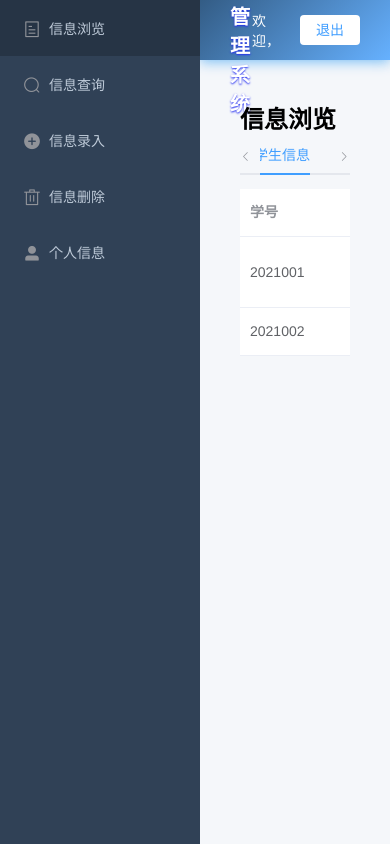
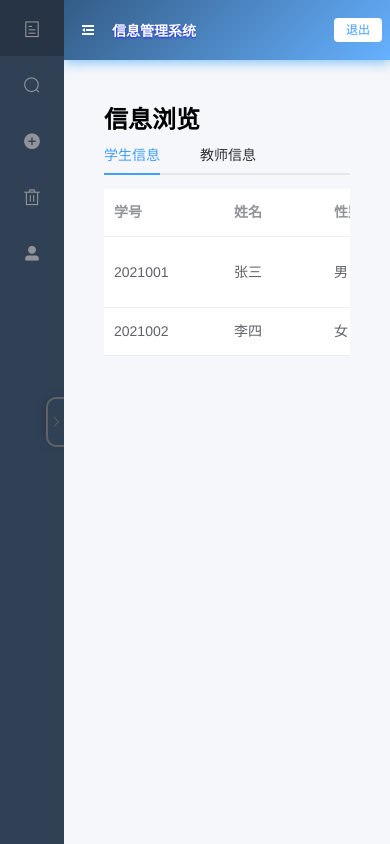
Before and after one commit to Yzenghui/information-management-system, a Vue app in the folder frontend/: page /browse in a window 390 px wide. Built offline with nearby package versions, Linux system fonts and the light colour scheme.

Commit message:
feat: 完成响应式主布局框架
- 实现侧边栏折叠功能（箭头控制+汉堡按钮）
- 添加完整的响应式布局适配
- 优化移动端体验
- 完善用户交互（悬停效果、自动折叠）

```diff
--- a/frontend/src/views/Layout.vue
+++ b/frontend/src/views/Layout.vue
@@ -2,11 +2,37 @@
   <el-container>
     <!-- 侧边栏 -->
     <!-- width写在属性可优于组件默认CSS与自定义CSS 显示，避免被覆盖 -->
-    <el-aside width="200px" class="sidebar">
+    <!--
+      动态class绑定说明：
+      1. 启用：添加 :class="{ 'is-collapse': isCollapse }"
+      （当 isCollapse 为 true 时，为元素添加 is-collapse 这个class）
+      2. 配合CSS中 .sidebar:not(.is-collapse) 的固定定位
+      3. 实现移动端侧边栏覆盖效果
+      4. 当前使用流式布局，故注释掉此动态class
+      -->
+    <el-aside
+      :width="asideWidth"
+      class="sidebar"
+    >
+      <!-- 侧边栏折叠箭头 - 中部位置 -->
+      <div class="sidebar-collapse" @click="toggleCollapse">
+        <i
+          :class="isCollapse ? 'el-icon-arrow-right' : 'el-icon-arrow-left'"
+        ></i>
+      </div>
+
       <!-- router：启用vue-router导航，点击菜单自动跳转 -->
+      <!-- :collapse-transition="false" 禁用折叠动画 -->
       <!-- index：指定跳转的路由路径，对应router/index.js中的path -->
       <!-- i标签是Element UI的图标组件 -->
-      <el-menu router class="menu">
+      <!-- 添加菜单选择事件 -->
+      <el-menu
+        router
+        class="menu"
+        :collapse="isCollapse"
+        :collapse-transition="false"
+        @select="handleMenuSelect"
+      >
         <el-menu-item index="/browse">
           <i class="el-icon-tickets"></i>
           <span>信息浏览</span>
@@ -38,12 +64,18 @@
       <!-- 顶部导航 -->
       <el-header class="header">
         <div class="header-left">
-          <span>信息管理系统</span>
+          <!-- 汉堡菜单按钮，点击切换侧边栏折叠状态 -->
+          <el-button
+            icon="el-icon-s-fold"
+            @click="toggleCollapse"
+            class="collapse-btn"
+          ></el-button>
+          <span class="header-title">信息管理系统</span>
         </div>
 
         <div class="header-right">
-          <span>欢迎，{{ username }}</span>
-          <el-button @click="logout">退出</el-button>
+          <span class="welcome-text">{{ welcomeText }}</span>
+          <el-button @click="logout" class="logout-btn">退出</el-button>
         </div>
       </el-header>
 
@@ -64,7 +96,26 @@ export default {
   data() {
     return {
       username: localStorage.getItem("username"),
+      isCollapse: false, // 控制侧边栏折叠状态
+      screenWidth: document.documentElement.clientWidth, // 获取浏览器窗口可视区域的宽度
     };
+  },
+  // computed 一般用来包裹依赖响应式数据的计算属性
+  computed: {
+    // 根据折叠状态动态计算侧边栏宽度
+    asideWidth() {
+      return this.isCollapse ? "64px" : "200px";
+    },
+    // 根据屏幕宽度动态显示欢迎语
+    welcomeText() {
+      if (this.screenWidth < 480) {
+        return this.username; // 超小屏幕只显示用户名
+      } else if (this.screenWidth < 768) {
+        return `欢迎，${this.username}`; // 小屏幕显示完整欢迎语
+      } else {
+        return `欢迎，${this.username}`; // 大屏幕显示完整欢迎语
+      }
+    },
   },
   methods: {
     logout() {
@@ -72,6 +123,36 @@ export default {
       localStorage.removeItem("username");
       this.$router.push("/login");
     },
+    // 切换侧边栏折叠状态
+    toggleCollapse() {
+      this.isCollapse = !this.isCollapse;
+    },
+    // 监听窗口大小变化
+    handleResize() {
+      this.screenWidth = document.documentElement.clientWidth;
+      // 当屏幕宽度小于 768px 时，自动折叠侧边栏
+      if (this.screenWidth < 768) {
+        this.isCollapse = true;
+      } else {
+        this.isCollapse = false;
+      }
+    },
+    // 菜单选择事件 - 小屏幕下选择功能后自动收起侧边栏
+    handleMenuSelect() {
+      if (this.screenWidth < 768) {
+        this.isCollapse = true;
+      }
+    },
+  },
+  mounted() {
+    // 组件挂载时执行一次，根据初始屏幕宽度决定侧边栏状态
+    this.handleResize();
+    // 监听浏览器窗口的大小改变事件，当窗口大小变化时自动调用handleResize方法
+    window.addEventListener("resize", this.handleResize);
+  },
+  beforeDestroy() {
+    // 组件销毁前移除监听器，防止内存泄漏
+    window.removeEventListener("resize", this.handleResize);
   },
 };
 </script>
@@ -82,6 +163,43 @@ export default {
 .sidebar {
   background: #304156;
   height: 100vh;
+  transition: width 0.3s; /* 添加宽度过渡动画 */
+  position: relative; /* 为折叠箭头定位 */
+}
+
+/* 侧边栏折叠箭头 - 中部明显箭头 */
+.sidebar-collapse {
+  position: absolute;
+  right: 0; /* 紧贴侧边栏右边缘 */
+  top: 50%; /* 顶部在侧边栏中点 */
+  transform: translateY(-50%); /* 上移一半自身高度，实现完美居中 */
+
+  width: 20px;
+  height: 60px;
+  background: transparent; /* 默认透明背景 */
+  border: 2px solid #606266; /* 灰色边框，区别于背景 */
+  border-radius: 10px 0 0 10px;
+  border-right: none; /* 去掉右侧边框 */
+
+  display: flex;
+  align-items: center;
+  justify-content: center;
+
+  cursor: pointer; /* 鼠标悬停时显示手型光标 */
+  z-index: 1002; /* 设置层级高度，确保箭头显示在其他元素之上 */
+  color: #606266; /* 灰色箭头 */
+  font-size: 16px; /* 箭头图标的大小 */
+  font-weight: bold; /* 设置箭头图标为粗体 */
+  transition: all 0.3s; /* 为所有CSS属性添加过渡动画 */
+  box-shadow: -2px 0 8px rgba(0, 0, 0, 0.1);
+}
+
+.sidebar-collapse:hover {
+  background: #409eff; /* 悬停时变蓝色背景 */
+  border-color: #409eff; /* 悬停时边框变蓝色 */
+  color: white; /* 悬停时箭头变白色 */
+  width: 24px;
+  box-shadow: -3px 0 12px rgba(0, 0, 0, 0.3);
 }
 
 .menu {
@@ -89,6 +207,7 @@ export default {
   border: none;
   /* 设置深灰色背景 */
   background: #304156;
+  height: 100%;
 }
 
 .menu .el-menu-item {
@@ -109,54 +228,71 @@ export default {
 
 .header {
   /* 135deg 是渐变角度，表示从左上角到右下角 */
-  /* 0deg - 从下到上  90deg - 从左到右  180deg - 从上到下 */
   background: linear-gradient(135deg, #335c85 0%, #66b1ff 100%);
 
-  /* 参数依次为：水平偏移（左右）、垂直偏移（上下）、
-  模糊半径（越大越模糊）、 扩散半径（阴影大小）、
-  颜色和透明度 */
+  /* 参数依次为：水平偏移、垂直偏移、模糊半径、扩散半径、颜色和透明度 */
   box-shadow: 0 2px 12px 0 rgba(105, 182, 244, 0.89);
 
   display: flex;
   align-items: center; /* 垂直居中 */
   justify-content: space-between; /*左右两端对齐，中间平均分布 */
 
-  padding: 0 30px;
+  padding: 0 15px; /* 上下0, 左右15px */
   height: 60px;
+  min-width: 320px; /* 设置最小宽度防止过度压缩 */
 }
 
-.header-left span {
+.header-left {
+  display: flex;
+  align-items: center;
+  flex-shrink: 0; /* 防止标题区域被压缩 */
+  min-width: 0; /* 允许内容压缩 */
+}
+
+.header-left .header-title {
   color: white;
-  font-size: 20px;
+  font-size: 18px; /* 统一字体大小 */
   font-weight: bold;
 
-  /* 参数依次为：水平偏移（文字右侧阴影）、垂直偏移（文字下方阴影）、
-  模糊半径（阴影模糊程度）、阴影颜色 */
+  white-space: nowrap; /* 防止文字换行 */
+  overflow: hidden; /* 隐藏溢出内容 */
+  text-overflow: ellipsis; /* 超出显示省略号 */
+
+  /* 参数依次为：水平偏移、垂直偏移、模糊半径、阴影颜色 */
   text-shadow: 0 1px 2px rgb(35, 45, 241);
 }
 
 .header-right {
   display: flex;
   align-items: center;
-  gap: 20px; /* 子元素之间的间距 */
+  gap: 12px; /* 子元素之间的间距 */
+  flex-shrink: 1; /* 允许右侧区域适当压缩 */
+  min-width: 0; /* 允许内容压缩 */
 }
 
-.header-right span {
+.header-right .welcome-text {
   color: white;
   font-size: 14px;
+  white-space: nowrap; /* 防止文字换行 */
+  overflow: hidden; /* 隐藏溢出内容 */
+  text-overflow: ellipsis; /* 超出显示省略号 */
+  max-width: 120px; /* 限制最大宽度 */
 }
 
-.header-right .el-button {
+.header-right .logout-btn {
   color: #409eff;
   background: white;
   border: none;
   border-radius: 4px; /* 圆角大小 */
-  padding: 8px 16px; /* 字体粗细 */
+  padding: 6px 12px; /* 上下6px, 左右12px */
   font-weight: 500;
+  font-size: 12px; /* 减小字体 */
+  white-space: nowrap;
+  flex-shrink: 0; /* 按钮不被压缩 */
 }
 
 /* 鼠标悬停状态 */
-.header-right .el-button:hover {
+.header-right .logout-btn:hover {
   background: #f5f7fa;
   transform: translateY(-1px); /* 垂直向上移动1像素，产生上浮效果 */
   box-shadow: 0 2px 8px rgba(0, 0, 0, 0.15);
@@ -164,7 +300,7 @@ export default {
 
 .welcome-page {
   text-align: center;
-  padding: 100px 20px;
+  padding: 100px 20px; /* 上下100px, 左右20px */
   background: white;
   border-radius: 12px;
   box-shadow: 0 2px 12px 0 rgba(0, 0, 0, 0.1);
@@ -181,4 +317,80 @@ export default {
   color: #606266;
   font-size: 16px;
 }
+
+/* 响应式样式 */
+/* 当屏幕宽度小于 768px（平板/手机）时 */
+@media screen and (max-width: 768px) {
+/*
+【覆盖式侧边栏 - 移动端适配方案】
+作用：小屏幕时侧边栏固定定位，覆盖在内容上层
+效果：节省空间但会遮挡部分头部内容
+使用场景：需要最大化内容空间的移动端应用
+  @media screen and (max-width: 768px) {
+    .sidebar:not(.is-collapse) {
+    position: fixed;
+    left: 0;
+    top: 0;
+    bottom: 0;
+    z-index: 1001;
+    }
+  }
+  .sidebar:not(.is-collapse)意为选择所有class包含sidebar但class不包含is-collapse的元素
+*/
+
+  /* 小屏幕时箭头保持显示但调整大小 */
+  .sidebar-collapse {
+    width: 18px;
+    height: 50px;
+    font-size: 14px;
+  }
+
+  .header {
+    padding: 0 12px; /* 上下0, 左右12px */
+  }
+
+  .header-left .header-title {
+    font-size: 16px; /* 小屏幕适当减小字体 */
+    max-width: 150px; /* 限制标题最大宽度 */
+  }
+
+  .header-right .welcome-text {
+    font-size: 12px;
+    max-width: 80px;
+  }
+}
+
+/* 当屏幕宽度小于 480px（手机）时 */
+@media screen and (max-width: 480px) {
+  .header {
+    padding: 0 8px; /* 上下0, 左右8px */
+  }
+
+  .header-left .header-title {
+    font-size: 14px;
+    max-width: 120px;
+  }
+
+  .header-right .welcome-text {
+    max-width: 60px;
+  }
+}
+
+/* 汉堡菜单按钮样式 */
+.collapse-btn {
+  margin-right: 8px;
+  border: none;
+  background: transparent;
+  color: white;
+  font-size: 16px;
+  padding: 8px;
+  flex-shrink: 0;
+}
+
+/* 大屏幕时隐藏顶部汉堡按钮 */
+@media screen and (min-width: 769px) {
+  .collapse-btn {
+    display: none;
+  }
+}
 </style>
```
